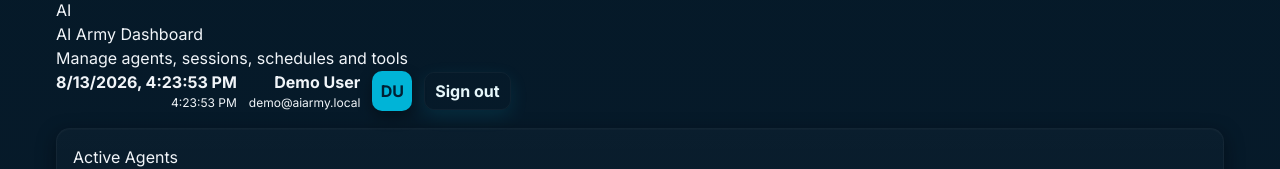
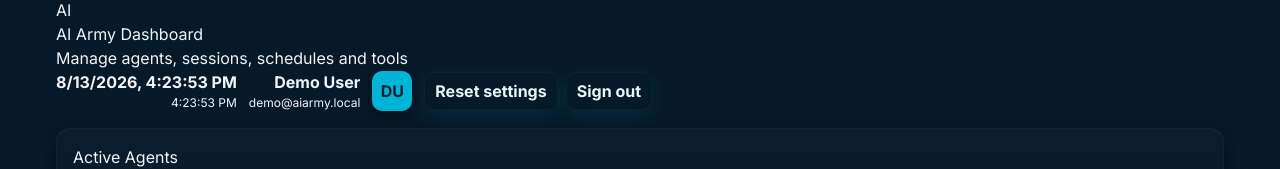
Before and after one commit to trushankwaghmare-web/AIArmy, a React (Vite) app: page / in a window 1280 px wide. Both pictures are taken after a click on the button "Sign in with Google (Demo)". Shown: the part 464-633 px from the top of the page. Built offline with nearby package versions, Linux system fonts and the light colour scheme.

Commit message:
feat(auth): remove demo-mode artifacts; add Reset settings button and show user profile photo/name; clear persisted localStorage key

```diff
--- a/src/components/UserProfile.tsx
+++ b/src/components/UserProfile.tsx
@@ -5,7 +5,20 @@ export default function UserProfile() {
   const { user, signOut } = useAuth()
   if (!user) return null
 
-  const initials = user.name.split(' ').map((s) => s[0]).slice(0,2).join('')
+  const initials = user.name ? user.name.split(' ').map((s) => s[0]).slice(0,2).join('') : 'U'
+
+  function resetSettings() {
+    try {
+      // Clear persisted app settings
+      localStorage.removeItem('ai-army-dashboard:v1')
+      // Also clear any legacy demo user key if present
+      localStorage.removeItem('ai-army-user')
+    } catch (e) {
+      // ignore
+    }
+    // reload to apply defaults
+    window.location.reload()
+  }
 
   return (
     <div style={{ display: 'flex', alignItems: 'center', gap: 12 }}>
@@ -13,8 +26,20 @@ export default function UserProfile() {
         <div style={{ fontWeight: 700 }}>{user.name}</div>
         <div className="text-muted" style={{ fontSize: 12 }}>{user.email}</div>
       </div>
-      <div className="agent-avatar" title={user.name} style={{ width: 40, height: 40, borderRadius: 10 }}>{initials}</div>
-      <button className="button ghost" onClick={signOut} style={{ padding: '6px 10px' }}>Sign out</button>
+      {user.picture ? (
+        <img src={user.picture} alt={user.name} style={{ width: 40, height: 40, borderRadius: 10, objectFit: 'cover' }} />
+      ) : (
+        <div className="agent-avatar" title={user.name} style={{ width: 40, height: 40, borderRadius: 10 }}>{initials}</div>
+      )}
+
+      <div style={{ display: 'flex', gap: 8 }}>
+        <button className="button ghost" onClick={resetSettings} style={{ padding: '6px 10px' }} title="Reset user settings">
+          Reset settings
+        </button>
+        <button className="button ghost" onClick={() => signOut()} style={{ padding: '6px 10px' }}>
+          Sign out
+        </button>
+      </div>
     </div>
   )
 }
```
